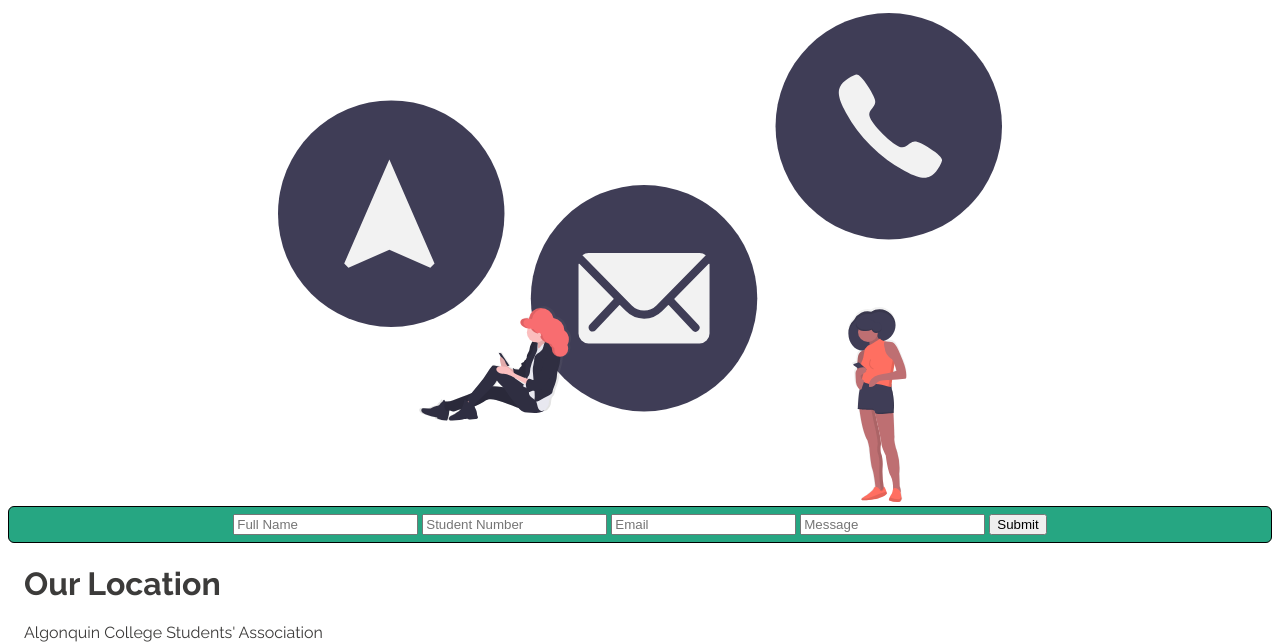
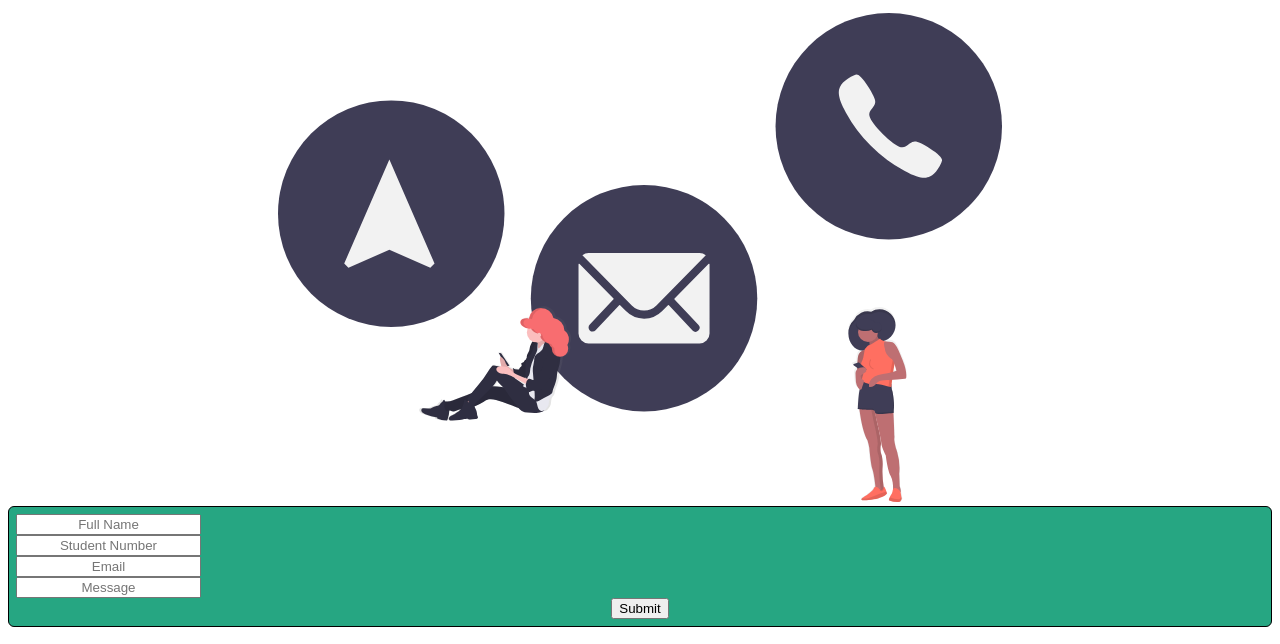
Before and after one commit to hipk0003/hipk0003.github.io, a plain HTML site: page three-page-web/contact.html in a window 1280 px wide. Shown: the part 310-954 px from the top of the page. Drawn offline with Linux system fonts and the light colour scheme.

Commit message:
trying to figure out contact form

```diff
--- a/three-page-web/css/style.css
+++ b/three-page-web/css/style.css
@@ -219,10 +219,11 @@ footer img{
     padding: 7px;
     background-color: #26A682;
     text-align: center;
+    width: auto;
 }
-.form{
-    display: flex;
-    flex-direction: column;
+.form input{
+    display: block;
+    text-align: center;
 }
 
 @media only screen and (min-width:768px){
```
